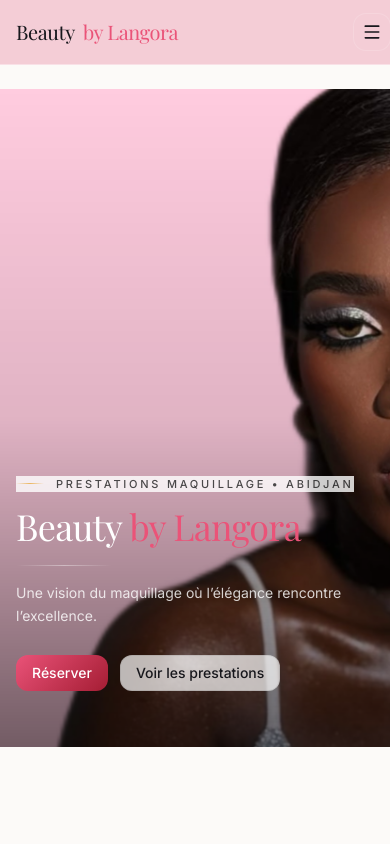
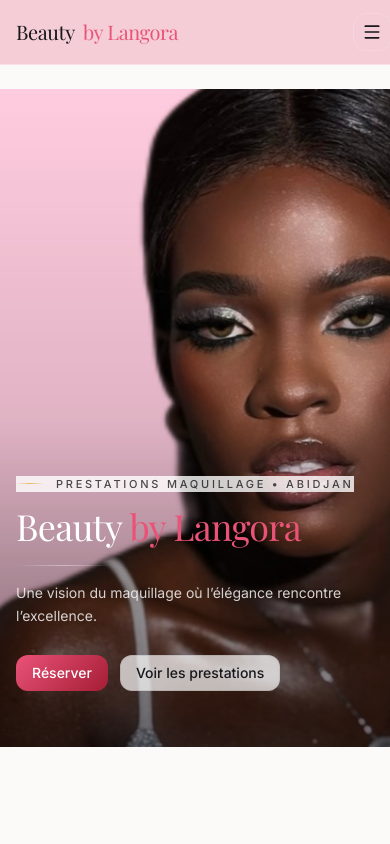
Before and after one commit to MaevaASSOGHO/beautybylangora, a Next.js app: page / in a window 390 px wide. Shown: the top 844 px of the page. Built offline with nearby package versions, Linux system fonts and the light colour scheme; a web font is replaced by a local one.

Commit message:
Rename hero images to lowercase .jpg

```diff
--- a/src/components/Hero.tsx
+++ b/src/components/Hero.tsx
@@ -8,7 +8,7 @@ export default function Hero() {
         alt="Beauty by Langora"
         fill
         priority
-        className="object-cover hero-zoom-loop object-[60%_30%] md:object-left"
+        className="object-cover hero-zoom-loop object-[80%_30%] md:object-left"
       />
 
       <div className="absolute inset-0 bg-gradient-to-t from-black/55 via-black/12 to-transparent" />
```
